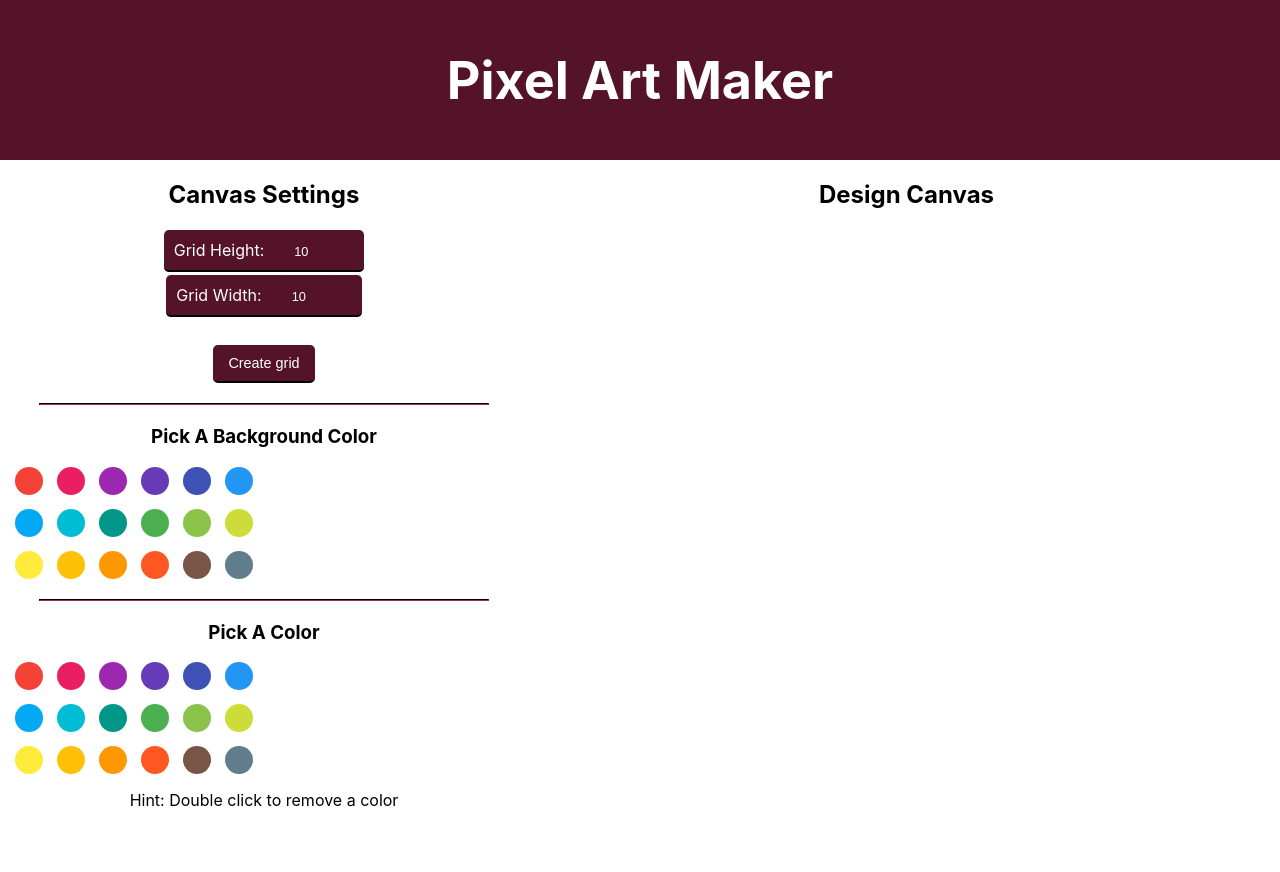
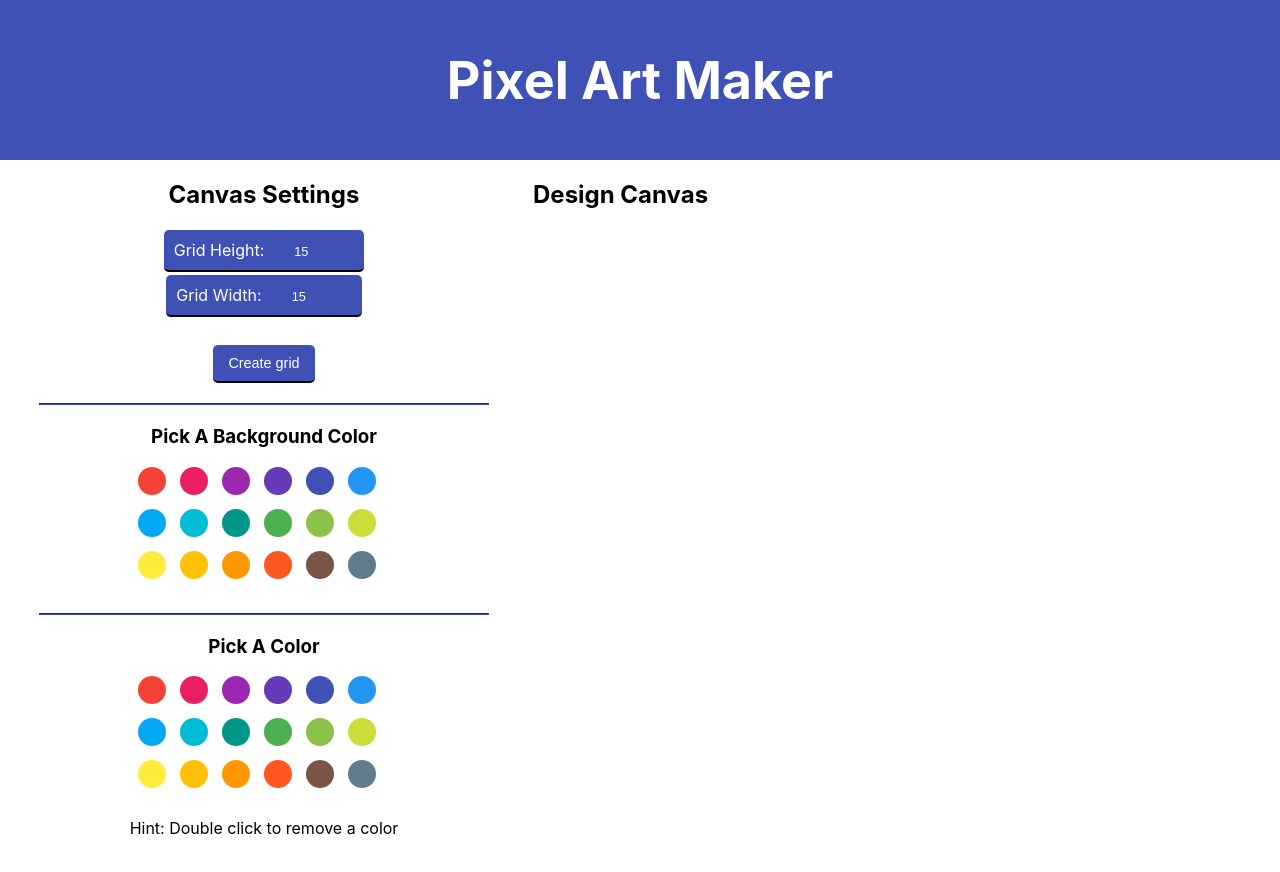
Before and after one commit to cMikolai/react-pixel-art-maker, a React (Create React App) app: page / in a window 1280 px wide. Before the commit the page ends 846 px from the top, so only its background shows below. Built offline with nearby package versions, Linux system fonts and the light colour scheme.

Commit message:
style changes

```diff
--- a/src/App.css
+++ b/src/App.css
@@ -1,5 +1,5 @@
 :root {
-  --main-color: #541329;
+  --main-color: #3f51b5;
   --main-text-color: #000;
   --second-text-color: #fff;
 }
@@ -80,6 +80,11 @@ label {
 
 .Canvas {
   width: 60%;
+  text-align: left;
+}
+
+.circle-picker {
+  margin: 0 auto !important;
 }
 
 .Separator {
@@ -93,7 +98,7 @@ table {
 }
 
 td, tr {
-  width: 15px;
-  height: 15px;
+  width: 20px;
+  height: 20px;
   border: 1px solid #282c34;
 }
--- a/src/App.js
+++ b/src/App.js
@@ -6,8 +6,8 @@ class App extends Component {
   constructor(props) {
     super(props);
     this.state = {
-      height: 10,
-      width: 10,
+      height: 15,
+      width: 15,
       background: '#fff',
       cellColor: '#000'
     };
```
